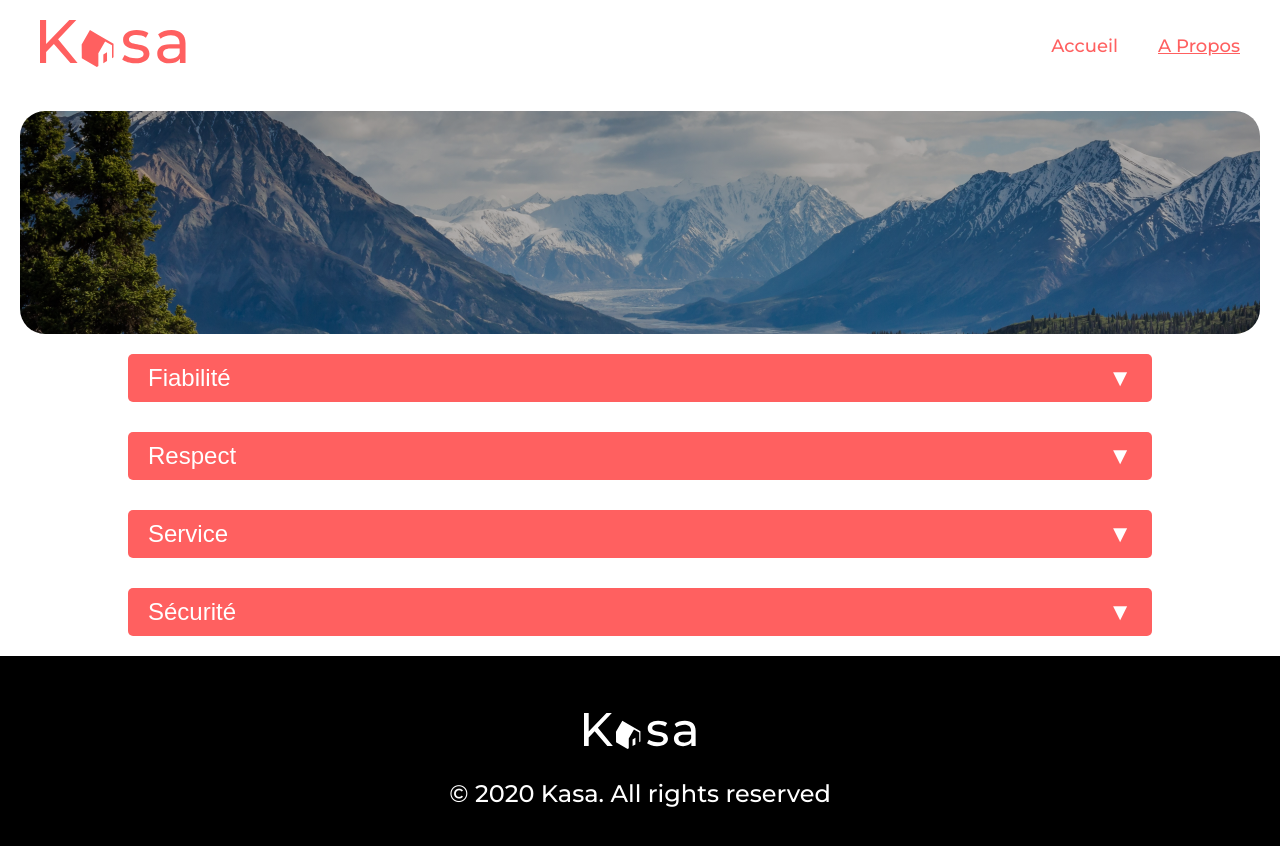
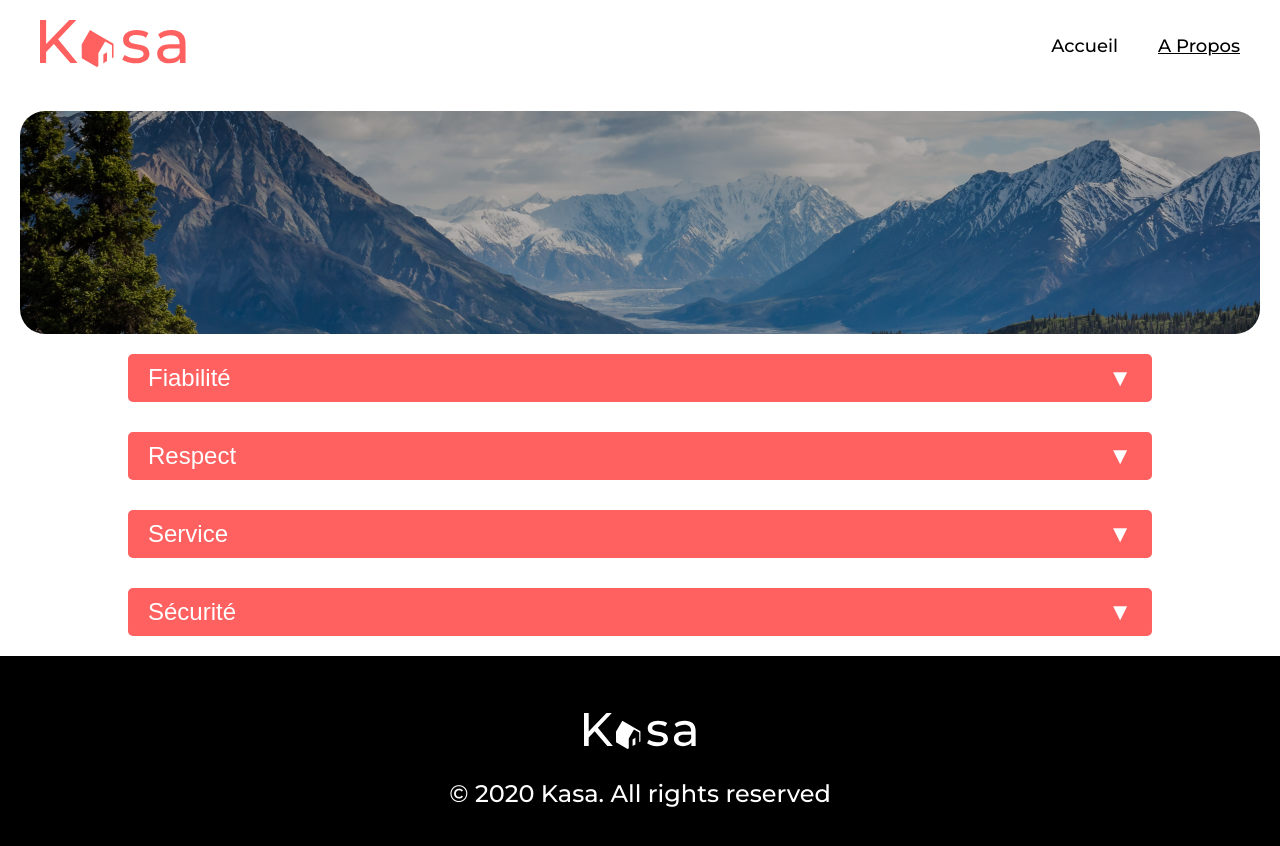
Before and after one commit to Nestradama/ocs-kasa, a React (Vite) app: page /about in a window 1280 px wide. Shown: the top 846 px of the page. Built offline with nearby package versions, Linux system fonts and the light colour scheme.

Commit message:
fix: Color correction

```diff
--- a/src/components/Collapse/Collapse.scss
+++ b/src/components/Collapse/Collapse.scss
@@ -42,6 +42,6 @@
   &__content {
     padding: 20px;
     font-size: 18px;
-    color: #FF6060;
+    color: #000000;
   }
 }
--- a/src/components/Header/Header.scss
+++ b/src/components/Header/Header.scss
@@ -18,7 +18,7 @@
 }
 
 .nav-link {
-  color: #FF6060;
+  color: #000000;
   text-decoration: none;
   font-size: 18px;
   font-weight: 500;
```
